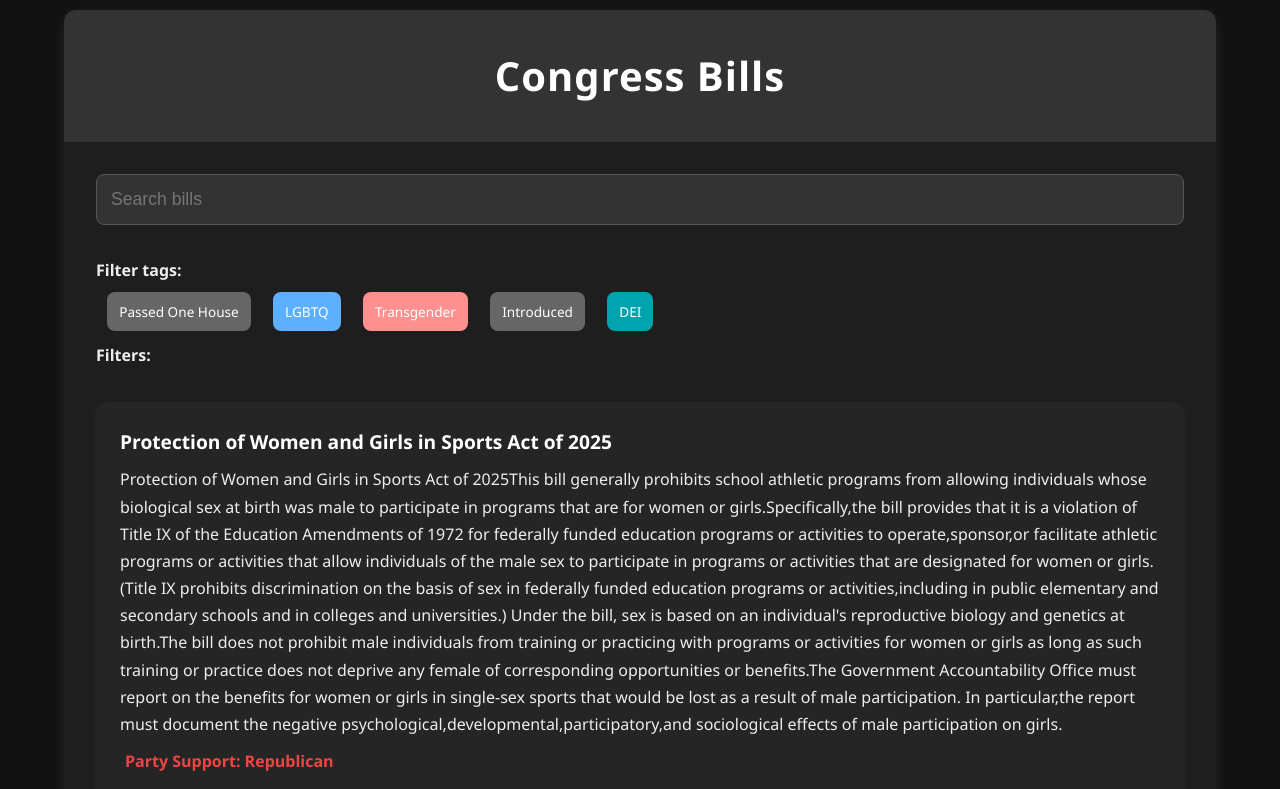
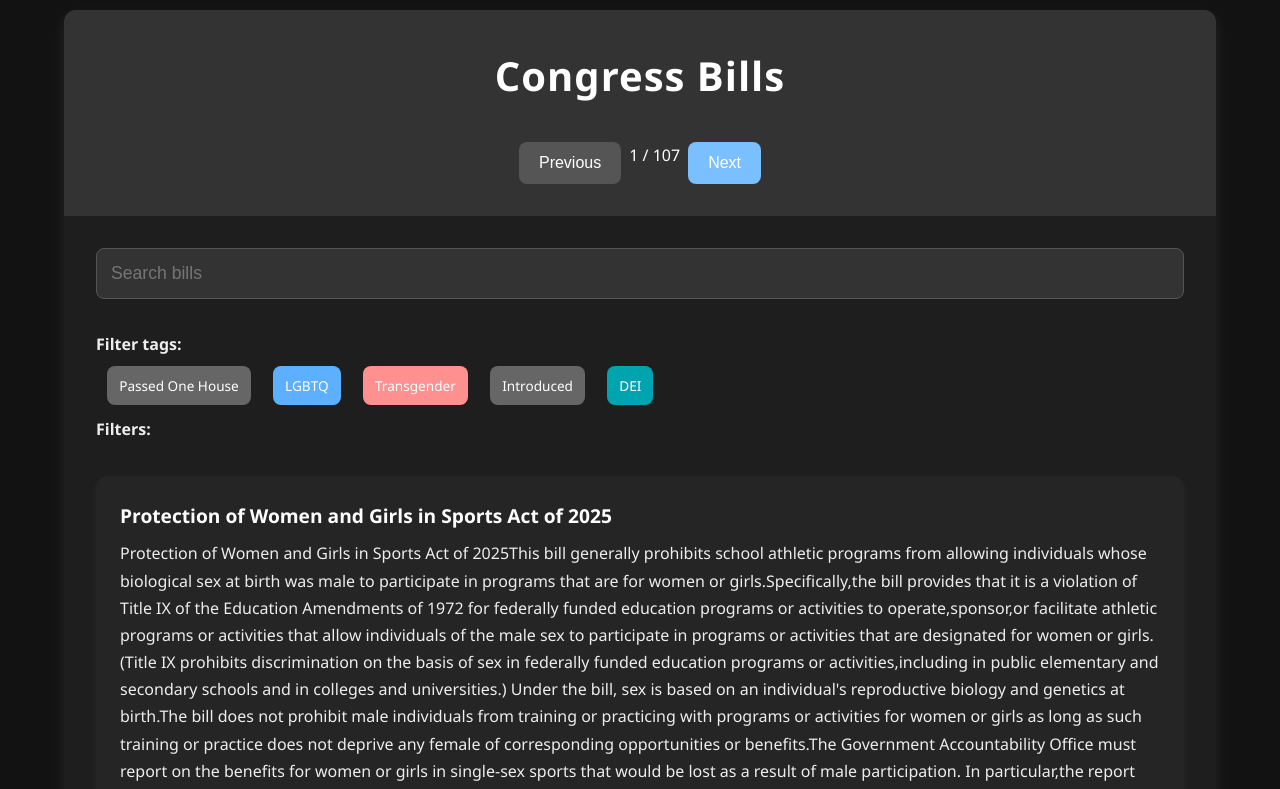
Before and after one commit to GeneVat/congress, a React (Vite) app: page / in a window 1280 px wide. Shown: the top 789 px of the page. Built offline with nearby package versions, Linux system fonts and the light colour scheme.

Commit message:
small qol

```diff
--- a/src/App.jsx
+++ b/src/App.jsx
@@ -132,6 +132,11 @@ function App() {
     <div className="app-container dark-mode">
       <header>
         <h1>Congress Bills</h1>
+        <div className="pagination">
+          <button onClick={handlePrevPage} disabled={currentPage === 1}>Previous</button>
+          <span>{currentPage} / {totalPages}</span>
+          <button onClick={handleNextPage} disabled={currentPage === totalPages}>Next</button>
+        </div>
       </header>
 
       <main>
@@ -245,11 +250,7 @@ function App() {
           </ul>
         </section>
 
-        <div className="pagination">
-          <button onClick={handlePrevPage} disabled={currentPage === 1}>Previous</button>
-          <span>{currentPage} / {totalPages}</span>
-          <button onClick={handleNextPage} disabled={currentPage === totalPages}>Next</button>
-        </div>
+
       </main>
     </div>
   );
```
Also changed, not shown: 1 other file (tests, documents, lock files or other folders).
